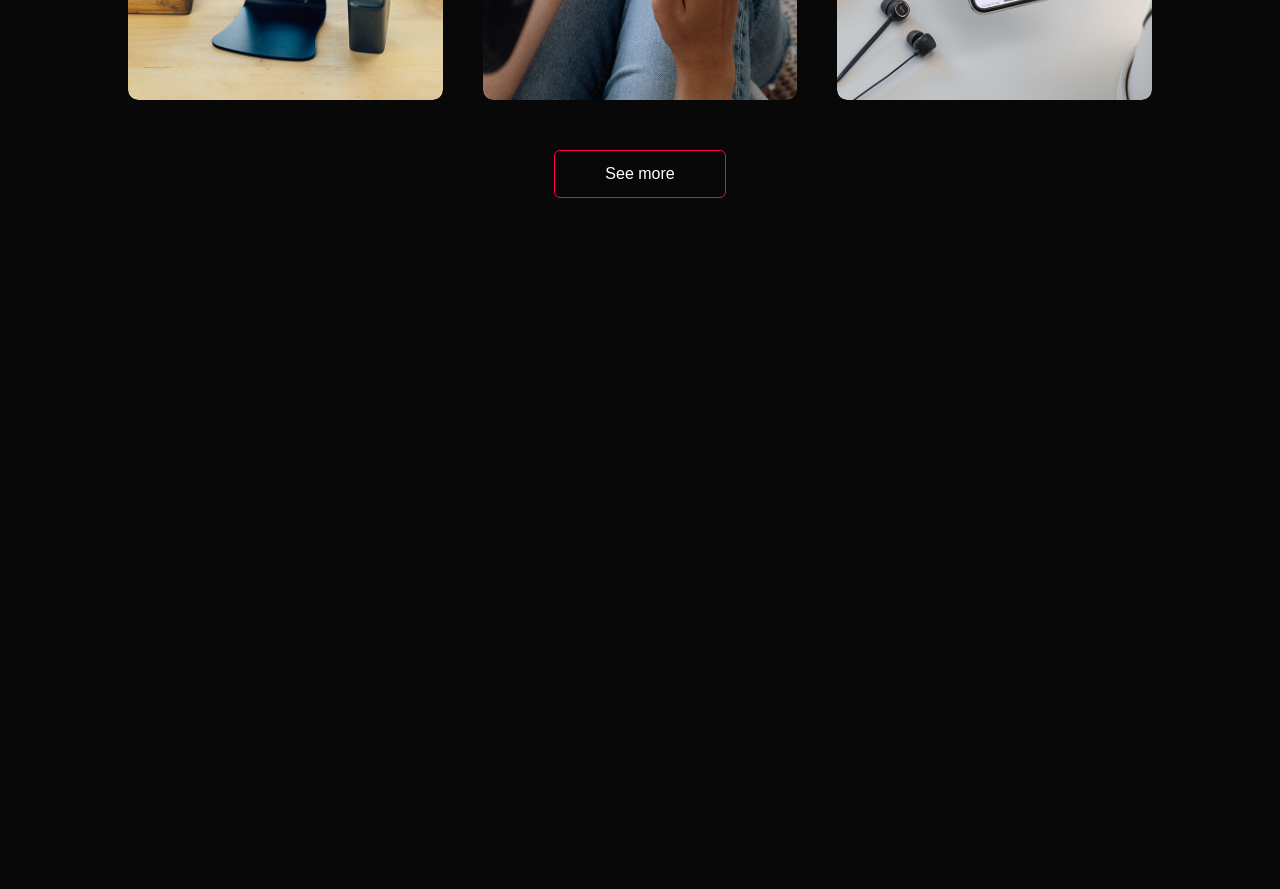
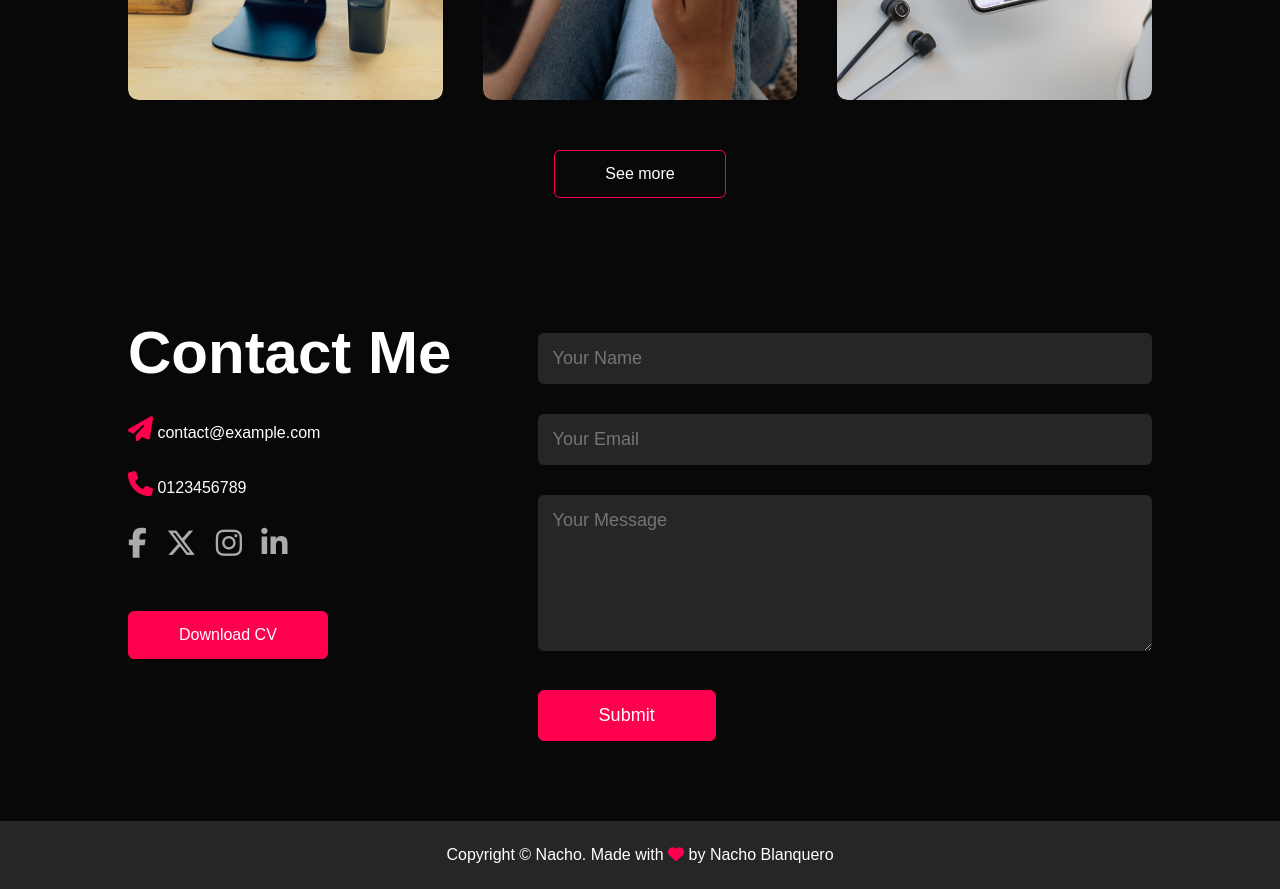
Before and after one commit to ignblabla/Web-personal, a plain HTML site: page index.html in a window 1280 px wide. Shown: the part 2403-3292 px from the top of the page. Before the commit the page ends 2711 px from the top, so only its background shows below. Drawn offline with Linux system fonts and the light colour scheme.

Commit message:
feat: contact section done

```diff
--- a/index.html
+++ b/index.html
@@ -139,6 +139,37 @@
     </div>
 </div>
 
+<!-- ----------------contact---------------- -->
+<div id="content">
+    <div class="container">
+        <div class="row">
+            <div class="contact-left">
+                <h1 class="sub-title">Contact Me</h1>
+                <p><i class="fas fa-paper-plane"></i> contact@example.com</p>
+                <p><i class="fa-solid fa-phone"></i> 0123456789</p>
+                <div class="social-icons">
+                    <a href=""><i class="fa-brands fa-facebook-f"></i></a>
+                    <a href=""><i class="fa-brands fa-x-twitter"></i></a>
+                    <a href=""><i class="fab fa-instagram"></i></a>
+                    <a href=""><i class="fa-brands fa-linkedin-in"></i></a>
+                </div>
+                <a href="images/my-cv.pdf" download class="btn btn2">Download CV</a>
+            </div>
+            <div class="contact-right">
+                <form action="">
+                    <input type="text" name="Name" placeholder="Your Name" required>
+                    <input type="email" name="email" placeholder="Your Email" required>
+                    <textarea name="Message" rows="6" placeholder="Your Message"></textarea>
+                    <button type="submit" class="btn btn2">Submit</button>
+                </form>
+            </div>
+        </div>
+    </div>
+    <div class="copyright">
+        <p>Copyright © Nacho. Made with <i class="fas fa-heart"></i> by Nacho Blanquero</p>
+    </div>
+</div>
+
 <script>
 
     var tablinks = document.getElementsByClassName("tab-links");
--- a/style.css
+++ b/style.css
@@ -237,3 +237,68 @@ nav ul li a:hover::after{
 .btn:hover{
     background: #ff004f;
 }
+/* -----------------contact----------------- */
+.contact-left{
+    flex-basis: 35%;
+}
+.contact-right{
+    flex-basis: 60%;
+}
+.contact-left p{
+    margin-top: 30px;
+}
+.contact-left p i{
+    color: #ff004f;
+    margin-right: 15 px;
+    font-size: 25px;
+}
+.social-icons{
+    margin-top: 30px;
+}
+.social-icons a{
+    text-decoration: none;
+    font-size: 30px;
+    margin-right: 15px;
+    color: #ababab;
+    display: inline-block;
+    transition: transform 0.5s;
+}
+.social-icons a:hover{
+    color: #ff004f;
+    transform: translateY(-5px);
+}
+.btn.btn2{
+    display: inline-block;
+    background: #ff004f;
+}
+.contact-right form{
+    width: 100%;
+}
+form input, form textarea{
+    width: 100%;
+    border: 0;
+    outline: none;
+    background: #262626;
+    padding: 15px;
+    margin: 15px 0;
+    color: #fff;
+    font-size: 18px;
+    border-radius: 6px;
+}
+form .btn2{
+    padding: 14px 60px;
+    font-size: 18px;
+    margin-top: 20px;
+    cursor: pointer;
+}
+.copyright{
+    width: 100%;
+    text-align: center;
+    padding: 25px 0;
+    background: #262626;
+    font-weight: 300;
+    margin-top: 20px;
+}
+.copyright i{
+    color: #ff004f;
+}
```
